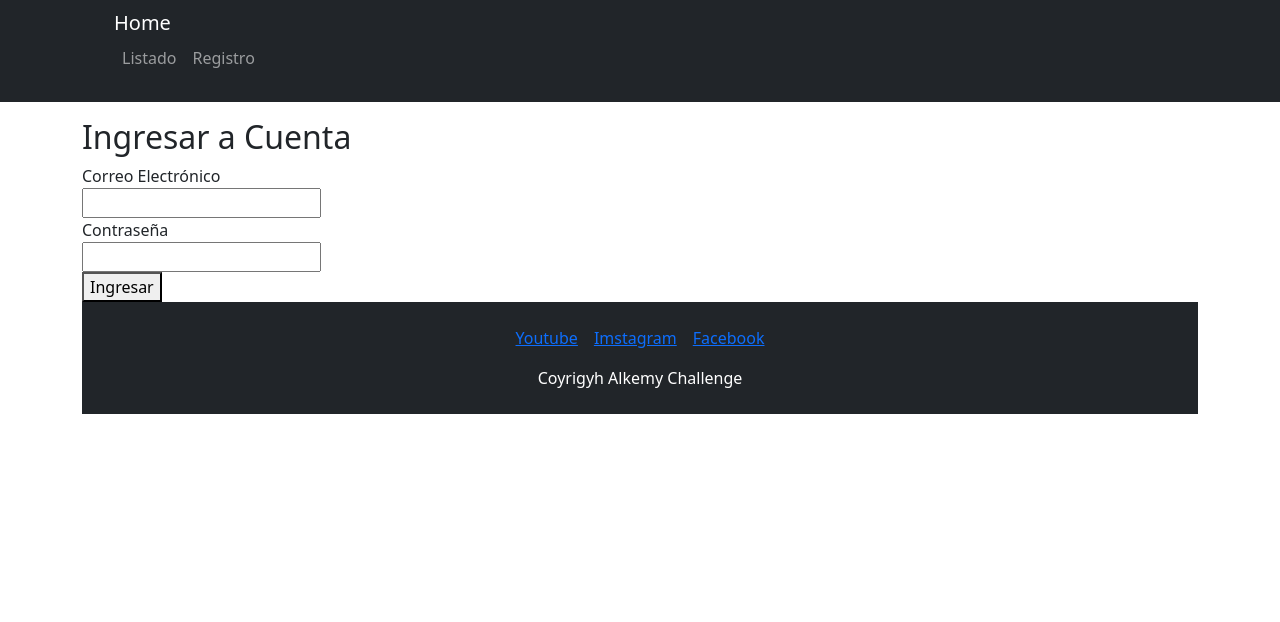
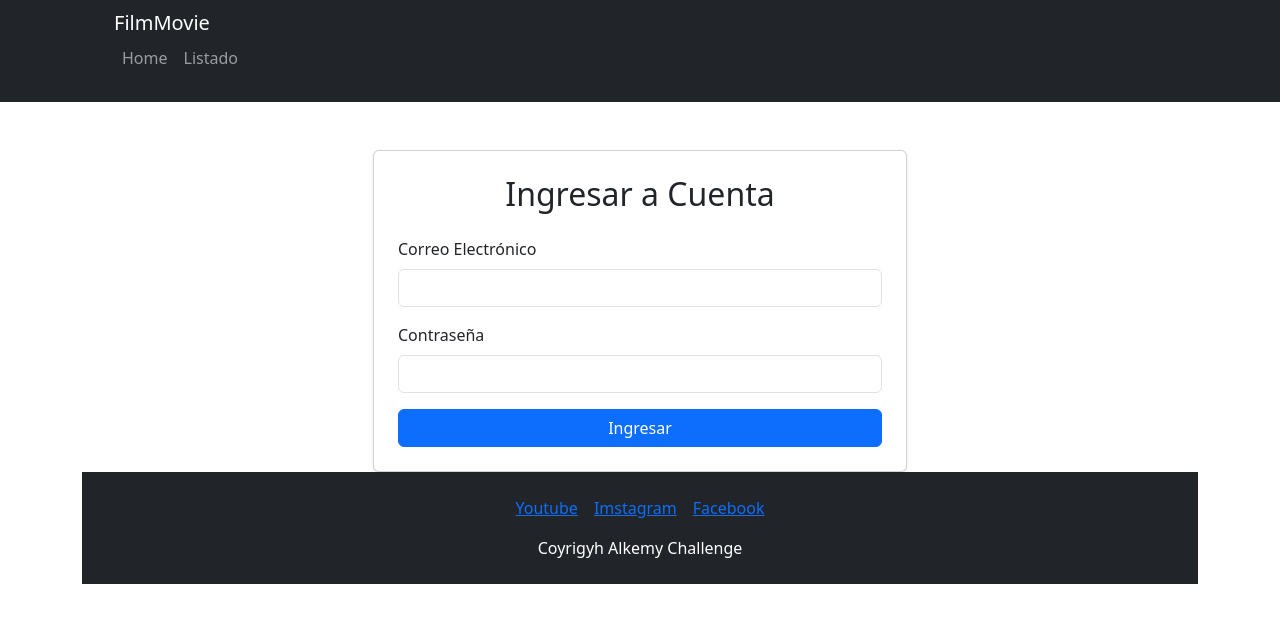
Before and after one commit to vpeinado263/projects-alkemy, a React (Create React App) app: page /login in a window 1280 px wide. Shown: the top 622 px of the page. Built offline with nearby package versions, Linux system fonts and the light colour scheme.

Commit message:
Actualizar componentes

```diff
--- a/src/components/Header.js
+++ b/src/components/Header.js
@@ -7,7 +7,7 @@ function Header () {
                 <div className="container">
                     <ul>
                         <Link to="/" className="navbar-brand">
-                            Home
+                            FilmMovie
                         </Link>
                         <button
                         className="navbar-toggler"
@@ -22,14 +22,14 @@ function Header () {
                         </button>
                     <div className="collapse navbar-collapse" id="navbarNav">
                         <ul  className="navbar-nav ms-auto">
+                        <li className="nav-item">
+                                <Link className="nav-link" to="/login">
+                                    Home
+                                </Link>
+                            </li>
                             <li className="nav-item">
                                 <Link to="/listado" className="nav-link">
                                     Listado
-                                </Link>
-                            </li>
-                            <li className="nav-item">
-                                <Link className="nav-link" to="/login">
-                                    Registro
                                 </Link>
                             </li>
                         </ul>
--- a/src/components/Login.js
+++ b/src/components/Login.js
@@ -55,21 +55,46 @@ function Login() {
     return (
         <>
         {token && <Navigate to="/listado" />}
-
-        <h2>Ingresar a Cuenta</h2>
-        <form onSubmit={submitHandler}>
-            <label>
-                <span>Correo Electrónico</span> <br />
-                <input type="text" name="email" />
-            </label>
-            <br />
-            <label>
-                <span>Contraseña</span> <br />
-                <input type="password" name="password" />
-            </label>
-            <br />
-            <button type="submit">Ingresar</button>
-        </form>
+      <div className="container mt-5">
+        <div className="row justify-content-center">
+          <div className="col-md-6 col-12">
+            <div className="card p-4 shadow-sm">
+              <h2 className="text-center mb-4">Ingresar a Cuenta</h2>
+              <form onSubmit={submitHandler}>
+                <div className="mb-3">
+                  <label htmlFor="email" className="form-label">
+                    Correo Electrónico
+                  </label>
+                  <input
+                    type="text"
+                    name="email"
+                    id="email"
+                    className="form-control"
+                    required
+                  />
+                </div>
+                <div className="mb-3">
+                  <label htmlFor="password" className="form-label">
+                    Contraseña
+                  </label>
+                  <input
+                    type="password"
+                    name="password"
+                    id="password"
+                    className="form-control"
+                    required
+                  />
+                </div>
+                <div className="d-flex justify-content-center">
+                  <button type="submit" className="btn btn-primary w-100">
+                    Ingresar
+                  </button>
+                </div>
+              </form>
+            </div>
+          </div>
+        </div>
+      </div>
         </>
     )
 }
```
